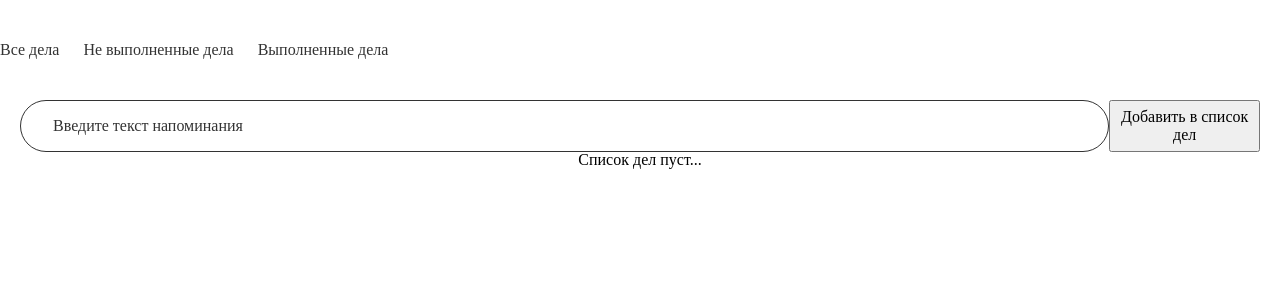
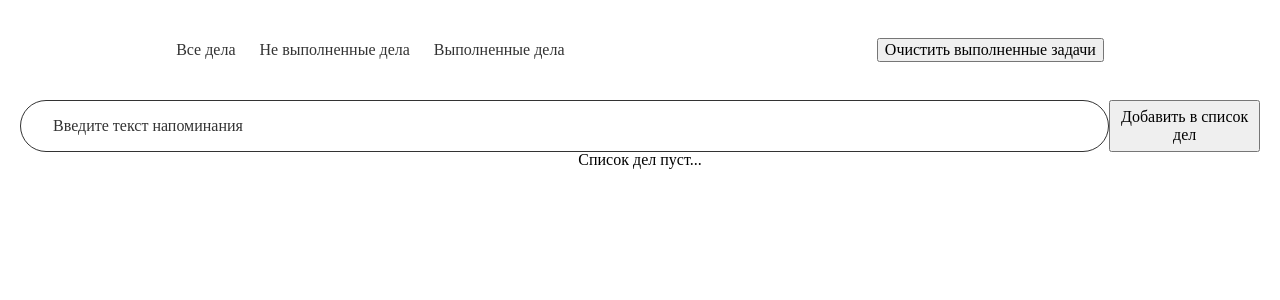
Before and after one commit to GeronSheid/Todo-App, a React (Vite) app: page /undone in a window 1280 px wide. Shown: the top 300 px of the page. Built offline with nearby package versions, Linux system fonts and the light colour scheme.

Commit message:
Добавлена функция очистки выполненных задач

```diff
--- a/src/components/UI/Container/Container.tsx
+++ b/src/components/UI/Container/Container.tsx
@@ -2,10 +2,9 @@ import { FC } from "react";
 
 interface IContainer {
     children: React.ReactNode;
-    headerContainer?: boolean;
 }
 
-export const Container: FC<IContainer> = ({children, headerContainer}) => {
+export const Container: FC<IContainer> = ({children}) => {
   return (
     <div className='container'>
         {children}
--- a/src/components/UI/Header/Header.module.scss
+++ b/src/components/UI/Header/Header.module.scss
@@ -6,3 +6,10 @@
     justify-content: space-between;
     align-items: center;
 }
+
+.headerContentWrap {
+    width: 100%;
+    display: flex;
+    align-items: center;
+    justify-content: space-around;
+}
--- a/src/components/UI/Header/Header.tsx
+++ b/src/components/UI/Header/Header.tsx
@@ -1,12 +1,26 @@
 
+import { useAppDispatch } from '../../../lib/hooks';
+import { deleteFulfilledTodos } from '../../../store/todoSlice';
+import { Container } from '../Container/Container';
 import { Navigation } from '../Navigation/Navigation';
 import styles from './Header.module.scss';
 
 export const Header = () => {
+  const dispatch = useAppDispatch();
+
+  const clearFulfilled = (e: React.MouseEvent<HTMLButtonElement, MouseEvent>) => {
+    e.preventDefault();
+    dispatch(deleteFulfilledTodos())
+  }
 
   return (
     <header className={styles.header}>
-        <Navigation/>
+        <Container>
+          <div className={styles.headerContentWrap}>
+            <Navigation/>
+            <button onClick={(e) => clearFulfilled(e)} type='button'>Очистить выполненные задачи</button>
+          </div>
+        </Container>
     </header>
   )
 }
--- a/src/store/todoSlice.tsx
+++ b/src/store/todoSlice.tsx
@@ -28,10 +28,13 @@ const todoSlice = createSlice({
         },
         deleteTodo(state, action: PayloadAction<string>) {
             state.todoList = state.todoList.filter(todo => todo.id !== action.payload);
+        },
+        deleteFulfilledTodos(state) {
+            state.todoList = state.todoList.filter(todo => !todo.isFulfilled);
         }
     }
 })
 
-export const {addTodo, toggleTodo, deleteTodo} = todoSlice.actions;
+export const {addTodo, toggleTodo, deleteTodo, deleteFulfilledTodos} = todoSlice.actions;
 
 export default todoSlice.reducer;
```
